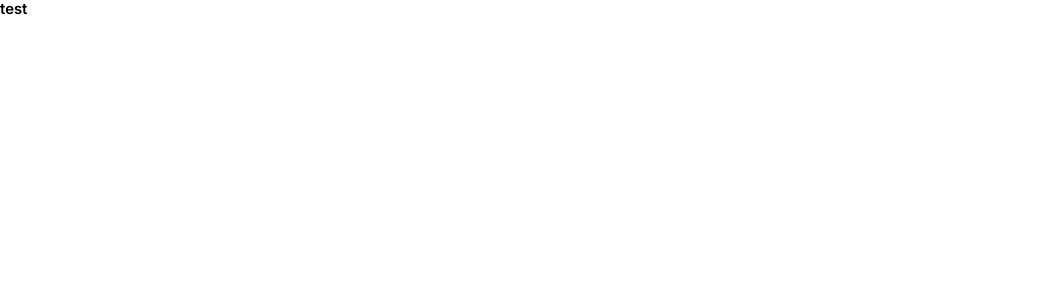
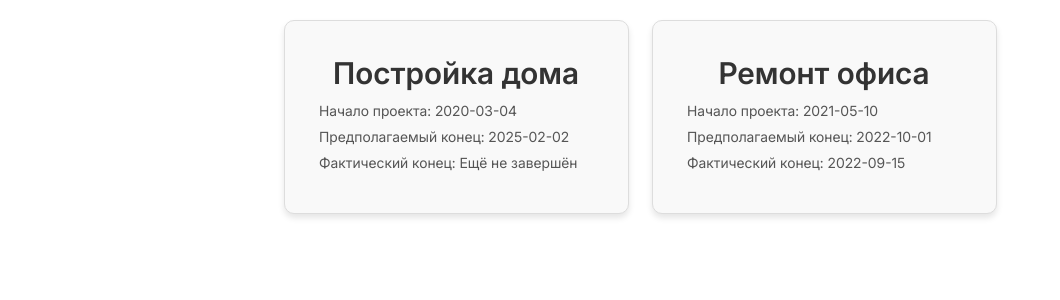
Before and after one commit to Err0r31/fiz_one, a React (Create React App) app: page / in a window 1280 px wide. Shown: the top 300 px of the page, without its empty margins (0-1060 px from the left). Built offline with nearby package versions, Linux system fonts and the light colour scheme.

Commit message:
add projectsPage

```diff
--- a/src/App.js
+++ b/src/App.js
@@ -1,11 +1,18 @@
 import React from "react";
+import { BrowserRouter as Router, Route, Routes } from "react-router-dom";
 import ProjectsPage from "./components/ProjectsPage/ProjectsPage";
-
+import './css/style.css';
 function App() {
   return (
-    <div className="app">
-      <ProjectsPage></ProjectsPage>
-    </div>
+    <Router>
+      <div className="app">
+        <div className="container">
+        <Routes>
+            <Route path="/" element={<ProjectsPage />} />
+        </Routes>
+        </div>
+      </div>
+    </Router>
   );
 }
 
--- a/src/components/ProjectsPage/ProjectsPage.jsx
+++ b/src/components/ProjectsPage/ProjectsPage.jsx
@@ -1,8 +1,46 @@
-function ProjectsPage(){
-    return (
-        <h2>test</h2>
-        // fix conflict
-    );
+import React from 'react';
+import '../../css/ProjectsPage.css';
+
+const projects = [
+  {
+    id: "c01f6da0-994b-4527-8800-f39632b148c0",
+    name: "Постройка дома",
+    startDate: "2020-03-04",
+    plannedEndDate: "2025-02-02",
+    endDate: null,
+    projectPlans: [
+    ],
+  },
+  {
+    id: "d81c6da0-994b-4527-8800-f39632b148c1",
+    name: "Ремонт офиса",
+    startDate: "2021-05-10",
+    plannedEndDate: "2022-10-01",
+    endDate: "2022-09-15",
+    projectPlans: [
+    ],
+  },
+];
+
+function ProjectsPage() {
+  return (
+    <div className="projects-page-wrapper">
+      {projects.map((project) => (
+        <div key={project.id} className="project__block">
+          <h2 className="project__block-title">{project.name}</h2>
+          <p className="project__block-date">
+            Начало проекта: {project.startDate}
+          </p>
+          <p className="project__block-date">
+            Предполагаемый конец: {project.plannedEndDate}
+          </p>
+          <p className="project__block-date">
+            Фактический конец: {project.endDate ? project.endDate : "Ещё не завершён"}
+          </p>
+        </div>
+      ))}
+    </div>
+  );
 }
 
 export default ProjectsPage;
--- /dev/null
+++ b/src/css/ProjectsPage.css
@@ -0,0 +1,40 @@
+.projects-page-wrapper {
+    padding: 20px;
+    display: flex;
+    flex-wrap: wrap;
+    justify-content: center;
+    gap: 2%;
+}
+
+.project__block {
+    background-color: #f9f9f9;
+    border: 1px solid #ddd;
+    border-radius: 10px;
+    box-shadow: 0 4px 6px rgba(0, 0, 0, 0.1);
+    padding: 3%;
+    max-width: 30%;
+    width: 100%;
+    text-align: left;
+    transition: transform 0.2s, box-shadow 0.2s;
+    cursor: pointer;
+}
+
+.project__block:hover {
+    transform: translateY(-5px);
+    box-shadow: 0 6px 10px rgba(0, 0, 0, 0.15);
+}
+
+.project__block-title {
+    font-size: 3rem;
+    font-weight: bold;
+    color: #333;
+    margin-bottom: 10px;
+    text-align: center;
+}
+
+.project__block-date {
+    font-size: 1.4rem;
+    color: #555;
+    margin: 5px 0;
+    line-height: 1.5;
+}
```
Also changed, not shown: src/components/ProjectsPage/ProjectsPage.css (deleted).
